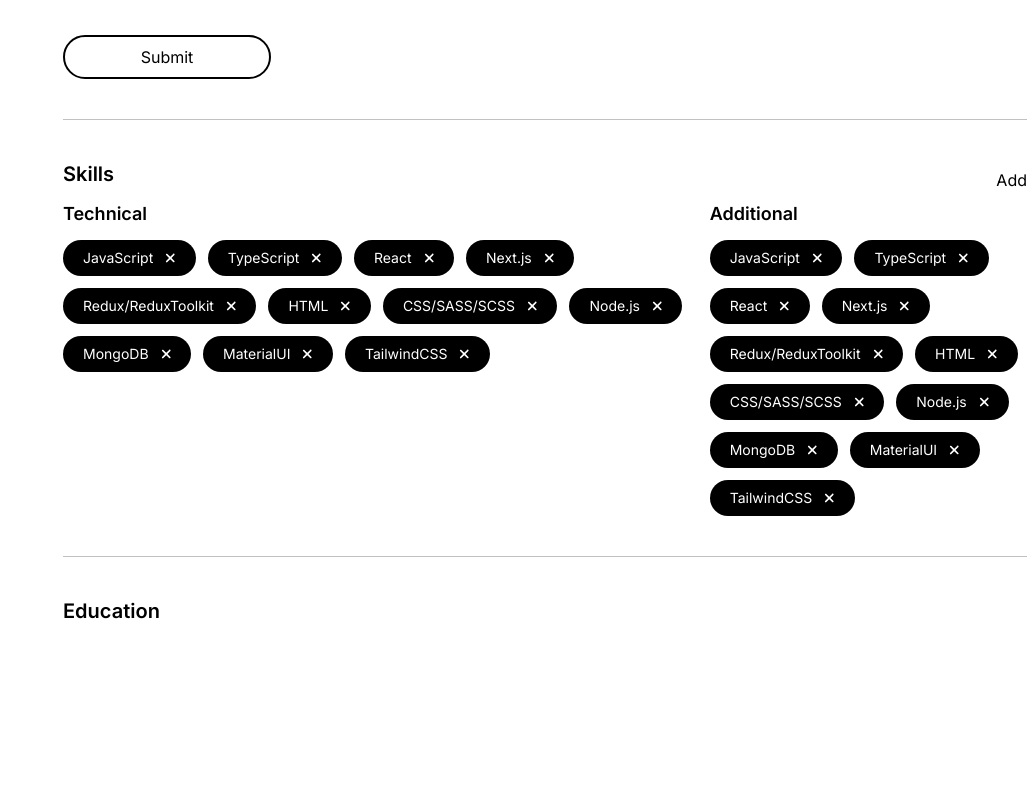
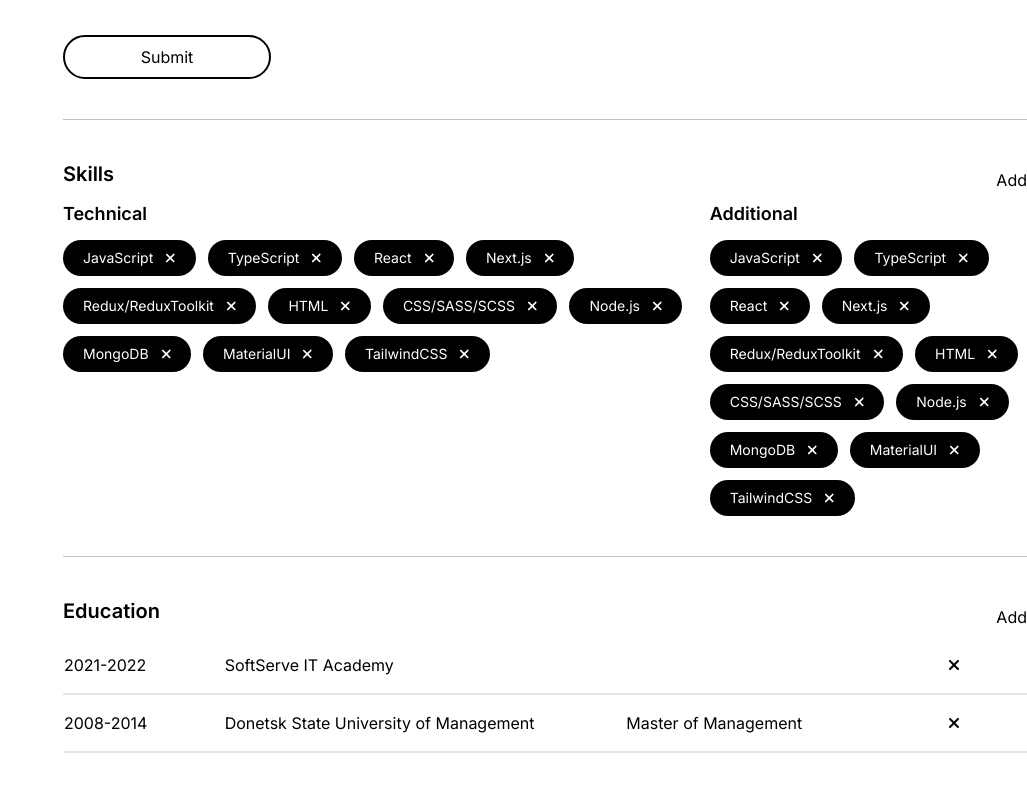
Before and after one commit to IvanDanyliuk/portfolio, a Next.js app: page /admin/biography in a window 1280 px wide. Shown: the part 354-1146 px from the top of the page, without its empty margins (253-1280 px from the left). Before the commit the page ends 1003 px from the top, so only its background shows below. Built offline with nearby package versions, Linux system fonts and the light colour scheme.

Commit message:
add the Education section for the Admin panel

```diff
--- a/app/admin/biography/page.tsx
+++ b/app/admin/biography/page.tsx
@@ -6,6 +6,8 @@ import Input from '@/components/Input'
 import Editor from '@/components/Editor'
 import Button from '@/components/Button'
 import Chip from '@/components/Chip'
+import { FontAwesomeIcon } from '@fortawesome/react-fontawesome'
+import { faXmark } from '@fortawesome/free-solid-svg-icons'
 
 interface FormState {
   greeting: string;
@@ -15,6 +17,19 @@ interface FormState {
 const techSkills = [
   'JavaScript', 'TypeScript', 'React', 'Next.js', 'Redux/ReduxToolkit',
   'HTML', 'CSS/SASS/SCSS', 'Node.js', 'MongoDB', 'MaterialUI', 'TailwindCSS'
+]
+
+const education = [
+  {
+    period: '2021-2022',
+    place: 'SoftServe IT Academy',
+    degree: '',
+  },
+  {
+    period: '2008-2014',
+    place: 'Donetsk State University of Management',
+    degree: 'Master of Management',
+  }
 ]
 
 const Biography = () => {
@@ -86,7 +101,30 @@ const Biography = () => {
       </section>
       <div className='my-10 w-full h-[1px] bg-gray-100' />
       <section>
-        <h3 className='mb-3 text-xl font-semibold'>Education</h3>
+        <div className='w-full flex justify-between items-center'>
+          <h3 className='mb-3 text-xl font-semibold'>Education</h3>
+          <button>Add</button>
+        </div>
+        <table className='w-full'>
+          <tbody className='w-full'>
+            {education.map(item => (
+              <tr key={uuid()} className='relative w-full border-b-2'>
+                <td className='w-2/12 py-4'>
+                  {item.period}
+                </td>
+                <td className='w-5/12 py-4'>
+                  {item.place}
+                </td>
+                <td className='w-4/12 py-4'>
+                  {item.degree}
+                </td>
+                <td className='w-1/12 py-4'>
+                  <FontAwesomeIcon icon={faXmark} />
+                </td>
+              </tr>
+            ))}
+          </tbody>
+        </table>
       </section>
     </div>
   )
--- a/app/admin/layout.tsx
+++ b/app/admin/layout.tsx
@@ -17,7 +17,7 @@ const AdminLayout: React.FC<AdminLayoutProps> = ({ children }) => {
   return (
     <div className='py-3 flex flex-col md:flex-row grow gap-7'>
       <AdminNavbar />
-      <div className='flex-1'>
+      <div className='flex-1 pb-10'>
         {children}
       </div>
     </div>
```
